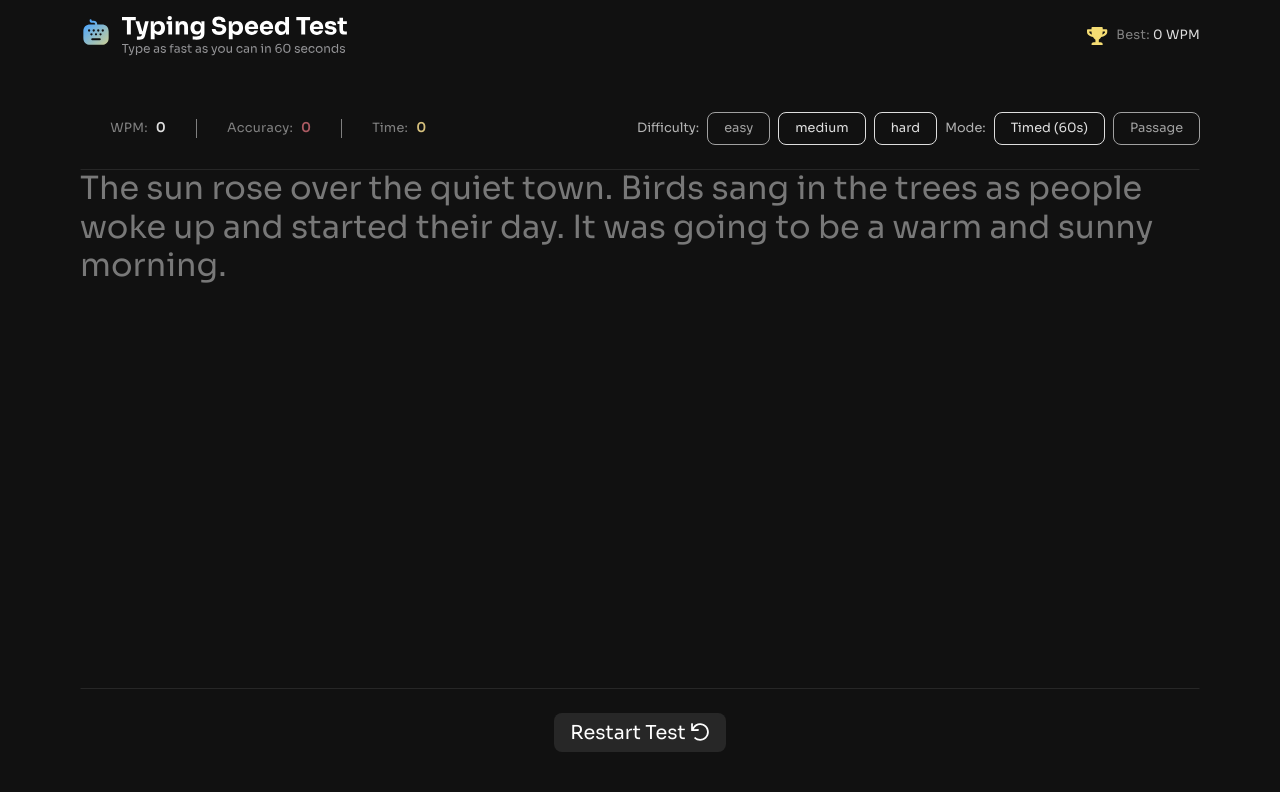
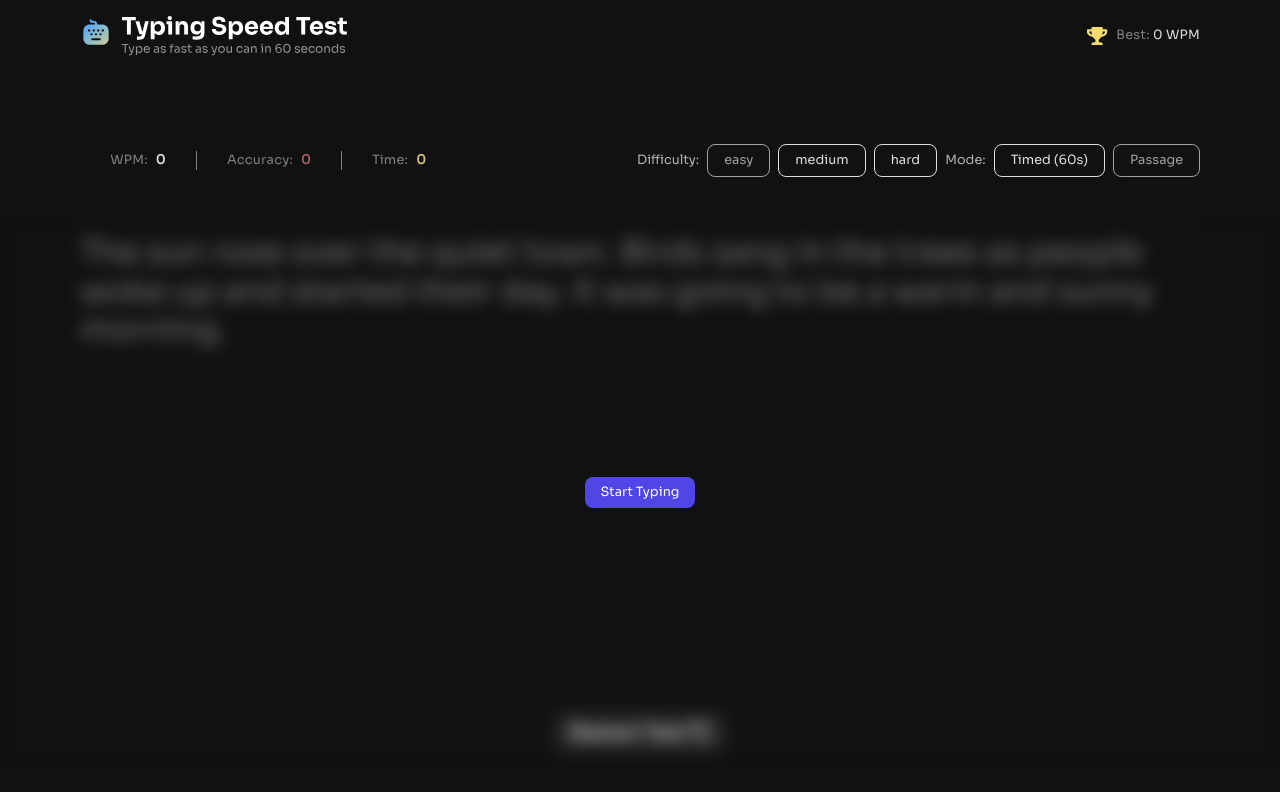
Before and after one commit to ShafiqRasa/typing-speed-test, a React (Vite) app: page / in a window 1280 px wide. Shown: the top 792 px of the page. Built offline with nearby package versions, Linux system fonts and the light colour scheme.

Commit message:
Greeting component proprly placed under the setting which covers the textarea and restart button for initial user visist.

```diff
--- a/src/App.tsx
+++ b/src/App.tsx
@@ -1,10 +1,28 @@
-import { useState } from "react";
+import { useEffect, useState } from "react";
 import { TextArea, Wrapper, TypingArea } from "./app.styles";
-import NavBar, { CustomButton, Difficulty, Mode, Widget } from "./components";
+import NavBar, {
+  CustomButton,
+  Difficulty,
+  Greeting,
+  Mode,
+  Widget,
+} from "./components";
 import { useAppSelector, useAppDispatch } from "./store/hooks";
 import { setCurrentText } from "./store/typingSlice";
 
+const FIRST_VISIT_KEY = "typing_app_first_visit";
+
 function App() {
+  const [hasVisited, setHasVisited] = useState(() => {
+    return localStorage.getItem(FIRST_VISIT_KEY) === "true";
+  });
+
+  useEffect(() => {
+    if (hasVisited) {
+      localStorage.setItem(FIRST_VISIT_KEY, "true");
+    }
+  }, [hasVisited]);
+
   const dispatch = useAppDispatch();
   const state = useAppSelector((state) => state.typing);
 
@@ -17,11 +35,11 @@ function App() {
   };
 
   return (
-    <Wrapper className="container">
+    <Wrapper className="">
       <NavBar />
 
       <div className="typing-container">
-        <div className="score-and-settings">
+        <div className="score-and-settings container">
           <div className="scores-container">
             <Widget label="WPM">0</Widget>
             <Widget label="Accuracy">0</Widget>
@@ -32,6 +50,9 @@ function App() {
             <Mode />
           </div>
         </div>
+        <div className="content">
+          {!hasVisited && <Greeting setHasVisited={setHasVisited} />}
+          <div className="container textarea-btn-container">
             <TypingArea>
               <div className="shadow-text">{state.currentText}</div>
 
@@ -39,7 +60,6 @@ function App() {
                 className="text-area"
                 value={typing}
                 onChange={(e) => handleTyping(e)}
-            autoFocus
               />
             </TypingArea>
             <div className="center-item">
@@ -49,6 +69,8 @@ function App() {
               />
             </div>
           </div>
+        </div>
+      </div>
     </Wrapper>
   );
 }
--- a/src/app.styles.ts
+++ b/src/app.styles.ts
@@ -15,6 +15,7 @@ export const TextArea = styled.textarea`
 
 export const TypingArea = styled.div`
   position: relative;
+  height: 100%;
   font-size: var(--font-lg);
   line-height: var(--line-height-normal);
   .shadow-text {
@@ -28,15 +29,30 @@ export const Wrapper = styled.main`
   min-height: 100vh;
   display: grid;
   grid-template-rows: auto 1fr;
+
   .typing-container {
+    position: relative;
     align-self: center;
-    height: 80vh;
+    min-height: 80vh;
+    height: auto;
     display: grid;
-    grid-template-rows: auto 1fr auto;
+    grid-template-rows: auto 1fr;
     row-gap: var(--space-lg);
     margin-top: var(--space-lg);
 
+    .content {
+      position: relative;
+
+      .textarea-btn-container {
+        height: 100%;
+        display: grid;
+        grid-template-rows: 1fr auto;
+        row-gap: 1rem;
+      }
+    }
     .score-and-settings {
+      position: relative;
+      z-index: 2;
       display: flex;
       flex-direction: column;
       row-gap: var(--space-lg);
@@ -62,6 +78,11 @@ export const Wrapper = styled.main`
       }
     }
 
+    .typing-panel {
+      position: relative;
+      z-index: 1;
+    }
+
     // lager screens
     @media screen and (min-width: 768px) {
       .score-and-settings {
--- a/src/components/Header/header.tsx
+++ b/src/components/Header/header.tsx
@@ -2,7 +2,7 @@ import { Header } from "./header.style";
 
 const NavBar = () => {
   return (
-    <Header>
+    <Header className="container">
       {/* <img src="/src/assets/images/logo-small.svg" alt="logo" /> */}
       <div className="logo" />
       <div className="best-wpm">
--- /dev/null
+++ b/src/components/greeting/greeting.styles.tsx
@@ -0,0 +1,14 @@
+import styled from "styled-components";
+
+export const Wrapper = styled.div`
+  position: absolute;
+  inset: 0;
+  z-index: 5;
+  display: flex;
+  align-items: center;
+  justify-content: center;
+  padding: var(--space-lg);
+  background: transparent;
+  -webkit-backdrop-filter: blur(8px);
+  backdrop-filter: blur(8px);
+`;
--- /dev/null
+++ b/src/components/greeting/greeting.tsx
@@ -0,0 +1,16 @@
+import { Wrapper } from "./greeting.styles";
+
+type GreetingProps = {
+  setHasVisited: React.Dispatch<React.SetStateAction<boolean>>;
+};
+
+const Greeting: React.FC<GreetingProps> = ({ setHasVisited }) => {
+  return (
+    <Wrapper>
+      <button type="button" onClick={() => setHasVisited(true)}>
+        Start Typing
+      </button>
+    </Wrapper>
+  );
+};
+export default Greeting;
--- a/src/components/index.ts
+++ b/src/components/index.ts
@@ -3,3 +3,4 @@ export { default as CustomButton } from "./button/button";
 export { default as Difficulty } from "./difficulty/difficulty";
 export { default as Mode } from "./mode/mode";
 export { default as Widget } from "./widget/widget";
+export { default as Greeting } from "./greeting/greeting";
```
Lines whose indentation alone changed are shown as unchanged.
